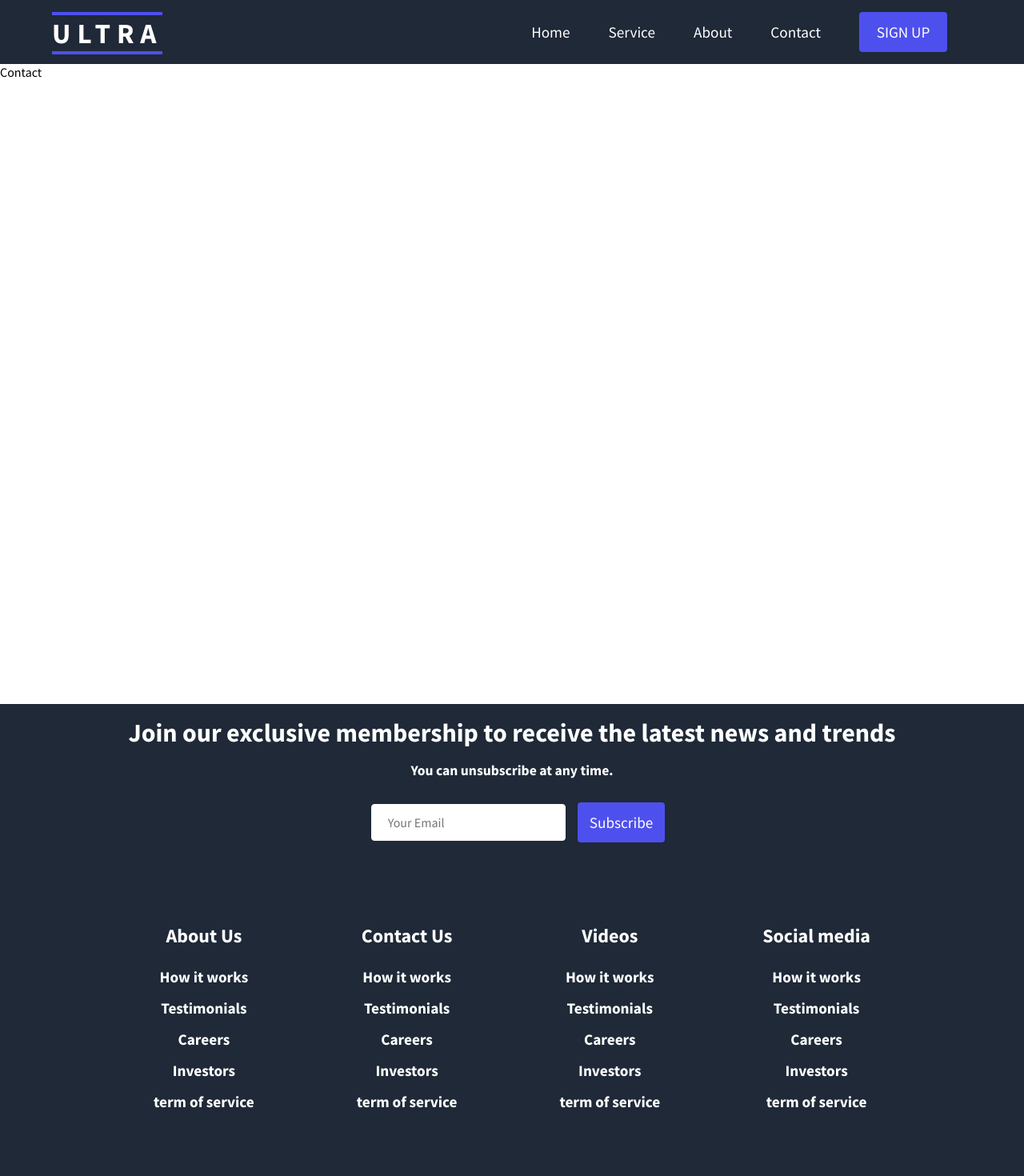
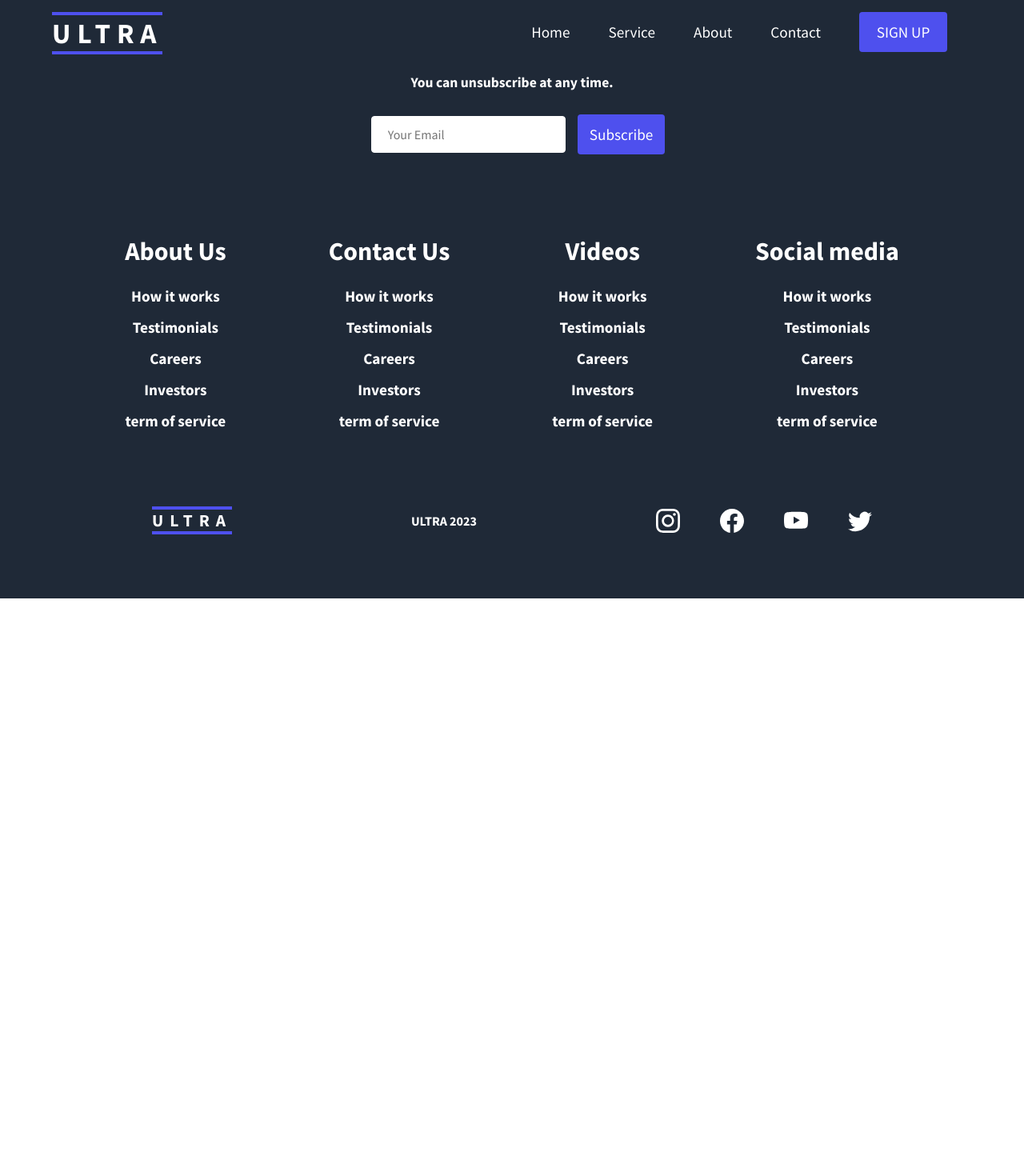
Before and after one commit to Hassene-Belhaj/Digital-React-Website-Using-Styled-Component, a React (Vite) app: page /contact in a window 1280 px wide. Shown: the top 1470 px of the page at 80% size. After the commit the page ends 800 px from the top, so only its background shows below. Built offline with nearby package versions, Linux system fonts and the light colour scheme.

Commit message:
footer fixed and update ...

```diff
--- a/src/App.jsx
+++ b/src/App.jsx
@@ -13,7 +13,7 @@ import Footer from './assets/Components/Footer/Footer'
 const App = () => {
   return (
     <Router>
-     <GlobalStyles/>
+     <GlobalStyles />
          <NavBar/>
          <Routes>
             <Route path='/' element={<Home/>} />
--- a/src/assets/Components/Footer/Footer.Style.jsx
+++ b/src/assets/Components/Footer/Footer.Style.jsx
@@ -59,9 +59,9 @@ display: block;
 }
 
 `
-export const FooterLinksItems = styled.h3`
+export const FooterLinksItems = styled.h4`
 margin: 4rem 0 2rem 0;
-font-size: 1.5rem;
+font-size: 2rem;
 text-align:center;
 @media screen and (max-width : 768px) {
 margin : 2rem 0
@@ -69,14 +69,14 @@ margin : 2rem 0
 `
 
 
-export const FooterLinksTitle = styled.h4`
-font-size: 1.5rem;
+export const FooterLinksTitle = styled.p`
+font-size: 2rem;
 margin: 1.5rem 0;
 text-align:center;
 `
 
 
-export const FooterLinks = styled(Link)`
+export const FooterLinks = styled.p`
 font-size: 1.2rem;
 display: flex;
 flex-direction: column;
--- a/src/assets/Components/Pricing/Pricing.Style.jsx
+++ b/src/assets/Components/Pricing/Pricing.Style.jsx
@@ -2,17 +2,21 @@ import { styled } from 'styled-components'
 import { GiSilverBullet,GiGoldStack } from 'react-icons/gi'
 import { BiDiamond } from 'react-icons/bi'
 
-export const Container = styled.div`
+export const Container= styled.div`
 width: 100%;
 height: 100%;
 background-color:#4B59F7;
 color: #fff;
-padding: 5rem 5rem;
+padding: 2rem 0rem;
 text-align: center;
+@media screen and (max-width:768px) {
+
+}
 `
 export const PricingTitle = styled.h4`
-font-size: 5rem ;
+font-size: 4rem ;
 text-align:center;
+margin: 2rem 0 2.5rem 0;
 `
 export const PricingContainer = styled.div`
 display: flex;
@@ -27,7 +31,8 @@ display : block;
 export const PricingElement = styled.div`
 display: flex;
 justify-content: center;
-width: 400px;
+align-items: center;
+width: 380px;
 height: 600px;
 border-radius: 2%;
 border: none;
@@ -35,12 +40,18 @@ margin: 2rem;
 background:#1c2237 ;
 cursor: pointer;
 transition: all 0.3s ease-in-out;
-@media screen and (max-width:1000px) {
+@media screen and (max-width:768px) {
 display : block;
-margin-left: auto;
-margin-right: auto;
-margin-top: 5rem;
-text-align: center;
+margin:2rem auto;
+width: 65%;
+
+}
+
+@media screen and (max-width:568px) {
+display : block;
+margin:2rem auto;
+width: 90%;
+
 }
 
 &:hover {
@@ -75,7 +86,7 @@ flex-direction: column;
 justify-content: center;
 font-size: 2.5rem;
 color: #fff;
-margin: 0.5rem 0 0 0;
+margin: 0.5rem 0  0;
 font-weight: bold;
 text-align: center;
 `
--- a/src/assets/Components/Pricing/Pricing.jsx
+++ b/src/assets/Components/Pricing/Pricing.jsx
@@ -1,5 +1,7 @@
 import React from 'react'
 import {
+
+
     Container,
      PricingContainer,
      PricingElement,
@@ -10,7 +12,8 @@ import {
      PricingItemSpan,
      PricingTitle,
      PricingTitleItem,
-     Span1} from './Pricing.Style'
+     Span1}
+      from './Pricing.Style'
 import { Button } from '../NavBar/NavBar.style'
 
 const Pricing = () => {
--- a/src/assets/pages/About/About.jsx
+++ b/src/assets/pages/About/About.jsx
@@ -1,10 +1,8 @@
 import React from 'react'
-import { Container } from '../Service/Service.Style'
 
 const About = () => {
   return (
-    <Container style={{marginTop:"80px"}}>About</Container>
-  )
+<div>contact</div>  )
 }
 
 export default About
--- a/src/assets/pages/Contact/Contact.jsx
+++ b/src/assets/pages/Contact/Contact.jsx
@@ -1,10 +1,8 @@
 import React from 'react'
-import { Container } from '../Service/Service.Style'
 
 const Contact = () => {
   return (
-    <Container style={{marginTop:"80px"}}>Contact</Container>
-  )
+<div>contact</div>  )
 }
 
 export default Contact
--- a/src/assets/pages/Service/Service.Style.jsx
+++ b/src/assets/pages/Service/Service.Style.jsx
@@ -1,6 +1 @@
 import { styled } from 'styled-components'
-
-export const Container = styled.div`
-        width: 100%;
-        height: 100vh;
-`
--- a/src/assets/pages/Service/Service.jsx
+++ b/src/assets/pages/Service/Service.jsx
@@ -1,9 +1,8 @@
 import React from 'react'
-import { Container } from './Service.Style'
 
 const Service = () => {
   return (
-    <Container style={{marginTop:"80px"}}>Service</Container>
+<div></div>
   )
 }
 
```
